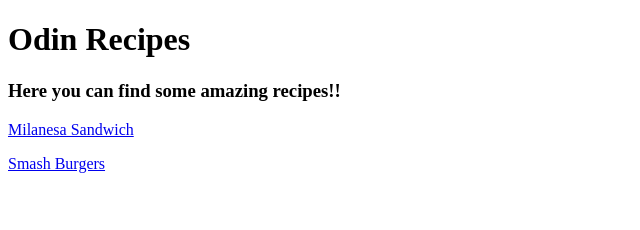
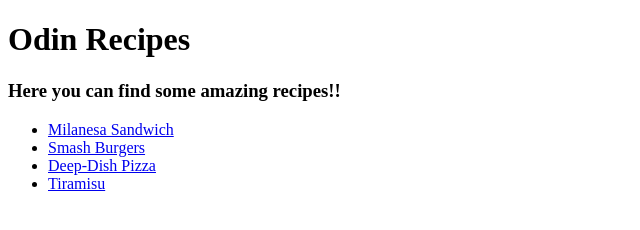
Before and after one commit to Chaospk/odin-recipes, a plain HTML site: page index.html in a window 1280 px wide. Shown: the whole page, without its empty margins (0-640 px from the left). Drawn offline with Linux system fonts and the light colour scheme.

Commit message:
added two more images and modified index

```diff
--- a/index.html
+++ b/index.html
@@ -7,7 +7,11 @@
   <body>
     <h1>Odin Recipes</h1>
     <h3>Here you can find some amazing recipes!!</h3>
-    <a href="recipes/milanesa.html">Milanesa Sandwich</a>
-    <p><a href="recipes/smashburgers.html">Smash Burgers</a></p>
+    <ul>
+      <li><a href="recipes/milanesa.html">Milanesa Sandwich</a></li>
+      <li><a href="recipes/smashburgers.html">Smash Burgers</a></li>
+      <li><a href="recipes/deepdishpizza.html">Deep-Dish Pizza</a></li>
+      <li><a href="recipes/tiramisu.html">Tiramisu</a></li>
+    </ul>
   </body>
 </html>
```
Also changed, not shown: img/pizza.webp (added), img/tiramisu.webp (added).
